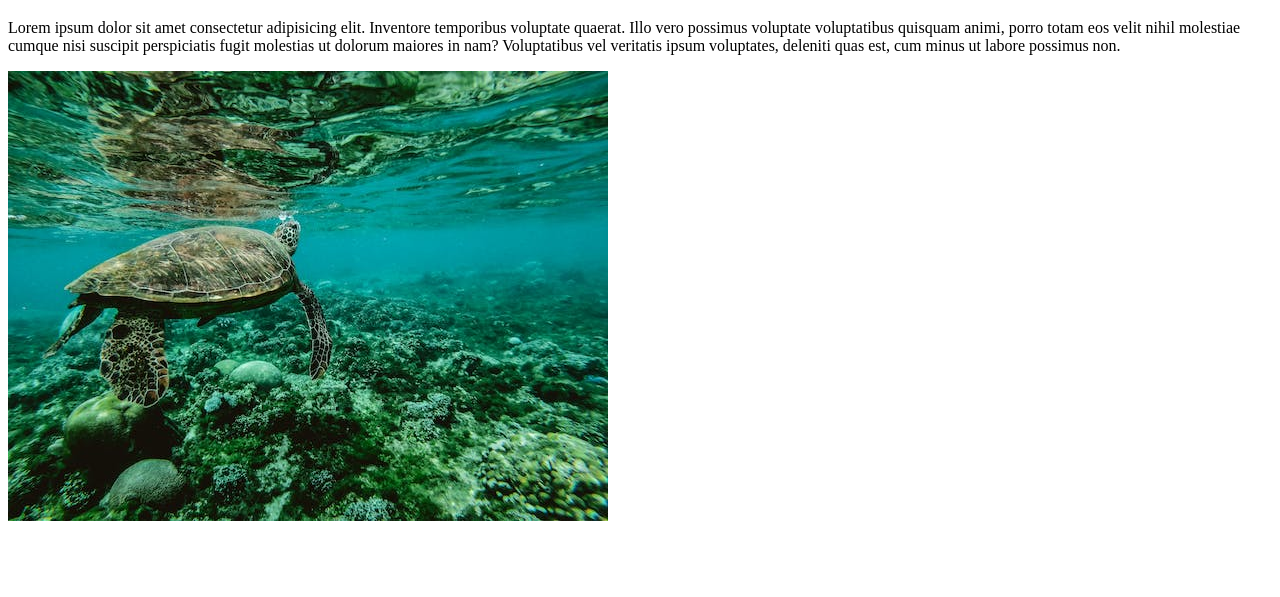
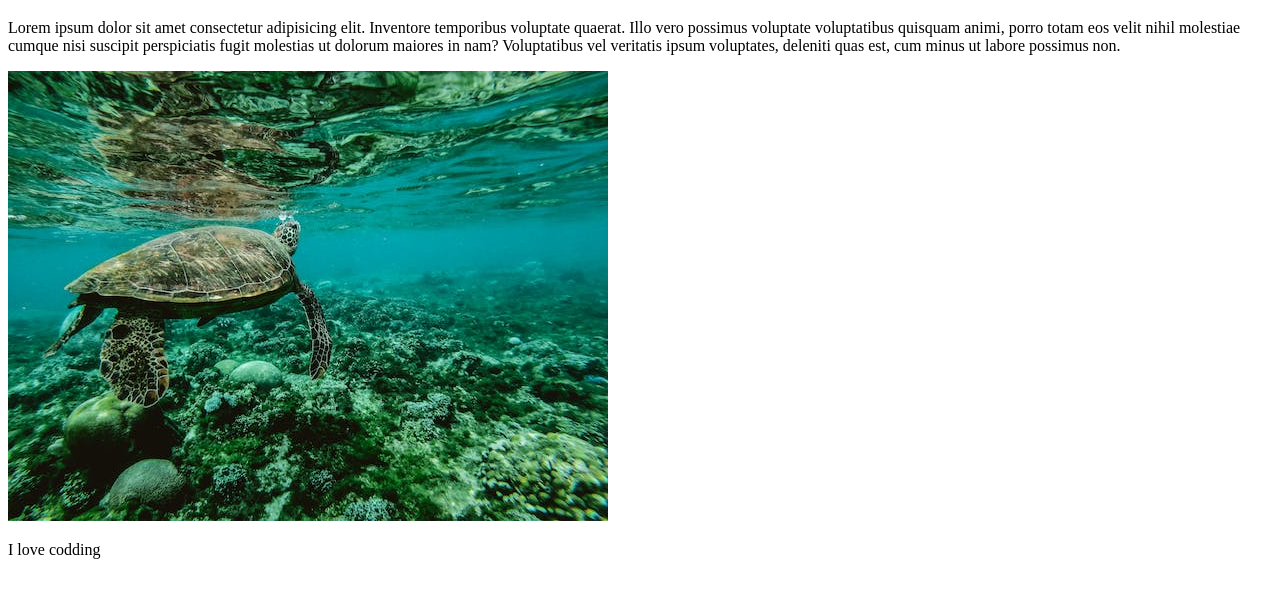
Before and after one commit to BidhanCR/my-third-repo, a plain HTML site: page index.html in a window 1280 px wide. Shown: the part 61-658 px from the top of the page. Drawn offline with Linux system fonts and the light colour scheme.

Commit message:
new paragraph add

```diff
--- a/index.html
+++ b/index.html
@@ -10,5 +10,6 @@
     <h1>Welcome to Github</h1>
     <p>Lorem ipsum dolor sit amet consectetur adipisicing elit. Inventore temporibus voluptate quaerat. Illo vero possimus voluptate voluptatibus quisquam animi, porro totam eos velit nihil molestiae cumque nisi suscipit perspiciatis fugit molestias ut dolorum maiores in nam? Voluptatibus vel veritatis ipsum voluptates, deleniti quas est, cum minus ut labore possimus non.</p>
     <img src="pexels-photo-847393.jpeg" alt="">
+    <p>I love codding</p>
 </body>
 </html>
```
